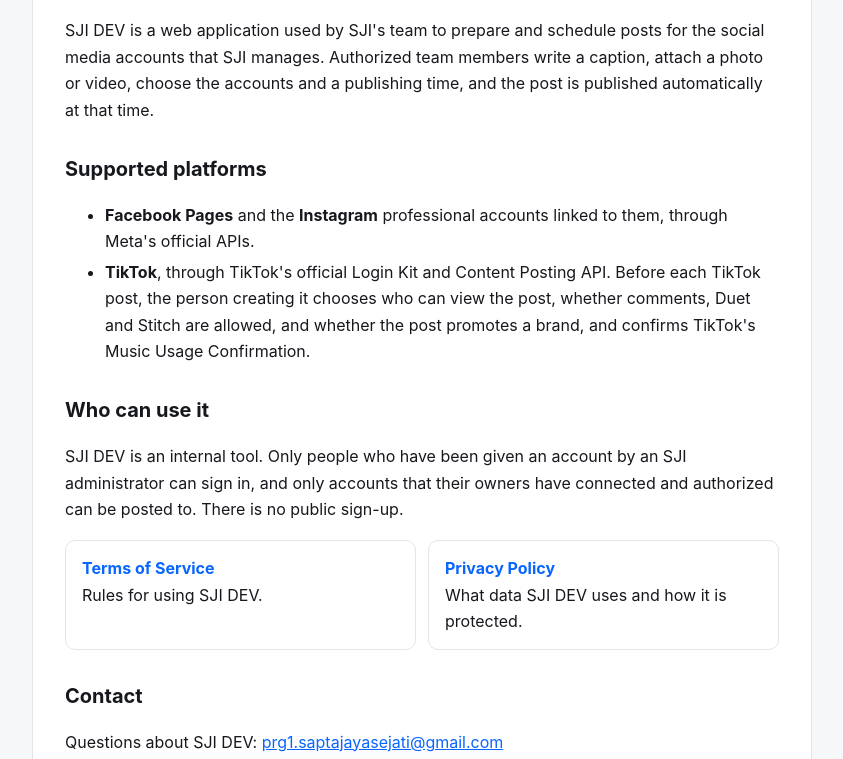
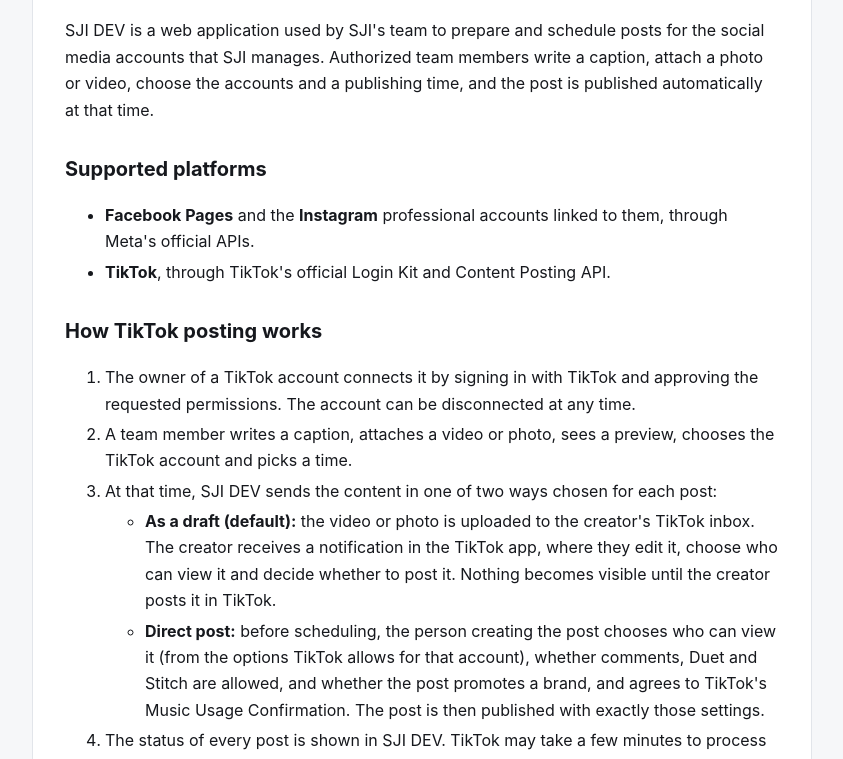
Before and after one commit to saptajayasejati/sji-dev, a plain HTML site: page index.html in a window 1280 px wide. Shown: the part 193-952 px from the top of the page, without its empty margins (218-1061 px from the left). Drawn offline with Linux system fonts and the light colour scheme.

Commit message:
verif update

```diff
--- a/index.html
+++ b/index.html
@@ -11,10 +11,22 @@
 <h2>Supported platforms</h2>
 <ul>
 <li><b>Facebook Pages</b> and the <b>Instagram</b> professional accounts linked to them, through Meta's official APIs.</li>
-<li><b>TikTok</b>, through TikTok's official Login Kit and Content Posting API. Before each TikTok post, the person creating it chooses who can view the post, whether comments, Duet and Stitch are allowed, and whether the post promotes a brand, and confirms TikTok's Music Usage Confirmation.</li>
+<li><b>TikTok</b>, through TikTok's official Login Kit and Content Posting API.</li>
 </ul>
+<h2>How TikTok posting works</h2>
+<ol>
+<li>The owner of a TikTok account connects it by signing in with TikTok and approving the requested permissions. The account can be disconnected at any time.</li>
+<li>A team member writes a caption, attaches a video or photo, sees a preview, chooses the TikTok account and picks a time.</li>
+<li>At that time, SJI DEV sends the content in one of two ways chosen for each post:
+ <ul>
+ <li><b>As a draft (default):</b> the video or photo is uploaded to the creator's TikTok inbox. The creator receives a notification in the TikTok app, where they edit it, choose who can view it and decide whether to post it. Nothing becomes visible until the creator posts it in TikTok.</li>
+ <li><b>Direct post:</b> before scheduling, the person creating the post chooses who can view it (from the options TikTok allows for that account), whether comments, Duet and Stitch are allowed, and whether the post promotes a brand, and agrees to TikTok's Music Usage Confirmation. The post is then published with exactly those settings.</li>
+ </ul></li>
+<li>The status of every post is shown in SJI DEV. TikTok may take a few minutes to process content after it is sent.</li>
+</ol>
+<p>SJI DEV never posts on its own initiative, never adds watermarks or promotional branding to content, and only sends content that a signed-in team member has created and scheduled.</p>
 <h2>Who can use it</h2>
-<p>SJI DEV is an internal tool. Only people who have been given an account by an SJI administrator can sign in, and only accounts that their owners have connected and authorized can be posted to. There is no public sign-up.</p>
+<p>SJI DEV is an internal tool used by SJI. Only people who have been given an account by an SJI administrator can sign in, and only accounts that their owners have connected and authorized can be posted to. There is no public sign-up.</p>
 <div class="cards">
 <a href="terms.html"><b>Terms of Service</b><br>Rules for using SJI DEV.</a>
 <a href="privacy.html"><b>Privacy Policy</b><br>What data SJI DEV uses and how it is protected.</a>
```
Also changed, not shown: privacy.html (+3 -3 lines), terms.html (+4 -3 lines).
